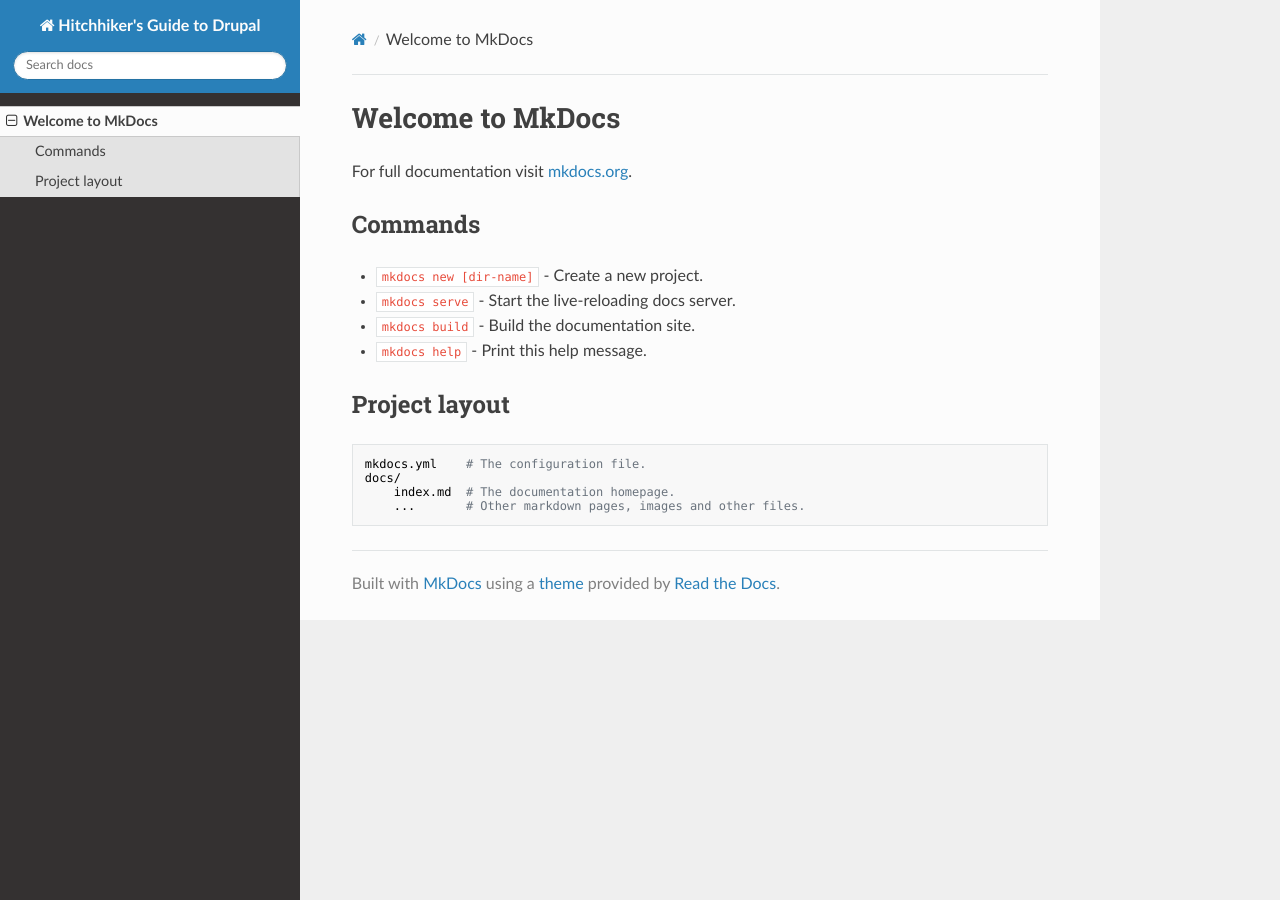
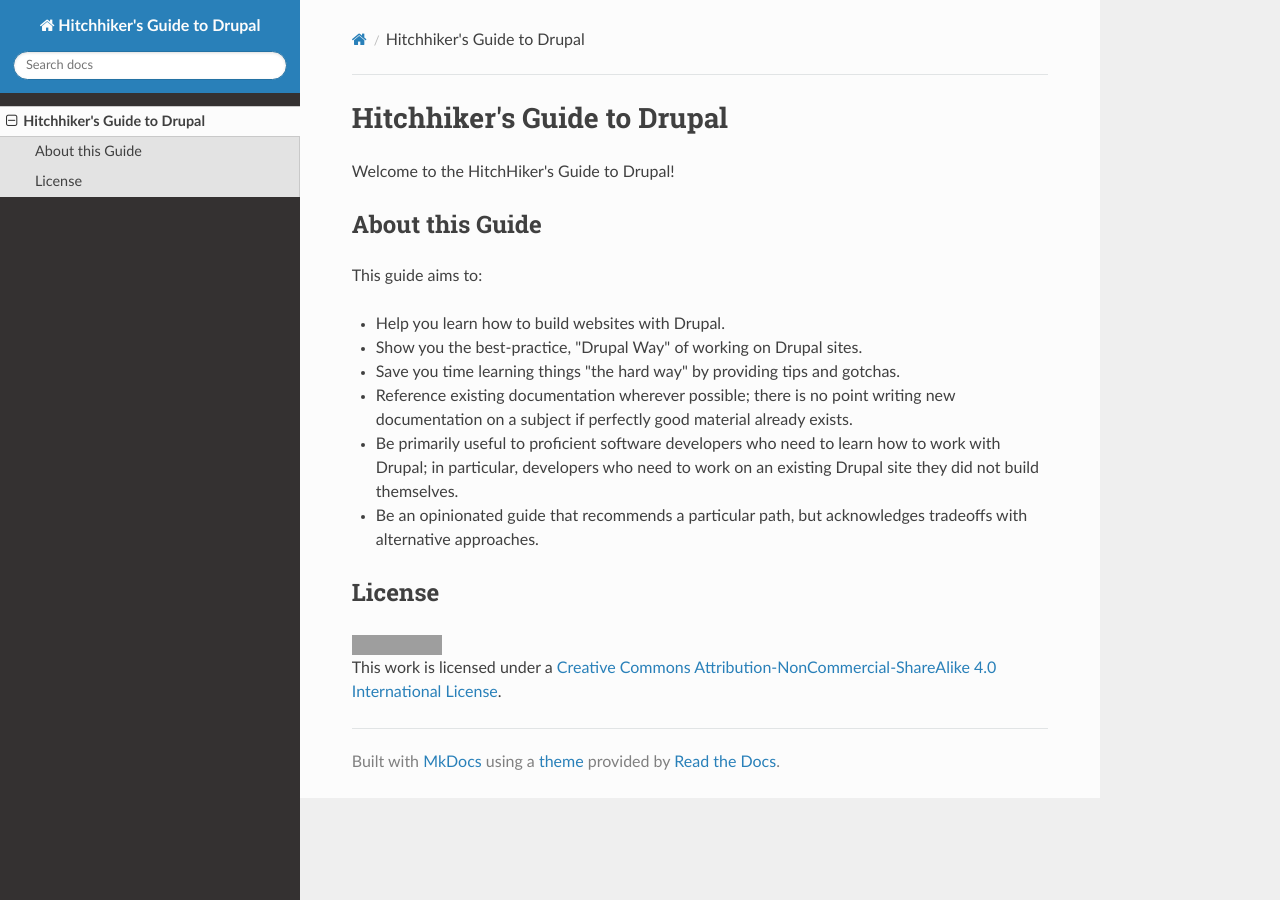
Before and after one commit to ben-denham/hgt-drupal, an MkDocs documentation site: the page built from docs/index.md, in a window 1280 px wide. Built offline with MkDocs 1.6.1, drawn with Linux system fonts in a browser that asks for light colours; nearby versions of some CDN libraries; grey boxes are pictures that could not be loaded.

Commit message:
Improve front page

```diff
--- a/docs/index.md
+++ b/docs/index.md
@@ -1,17 +1,24 @@
-# Welcome to MkDocs
+# Hitchhiker's Guide to Drupal
 
-For full documentation visit [mkdocs.org](http://mkdocs.org).
+Welcome to the HitchHiker's Guide to Drupal!
 
-## Commands
+## About this Guide
 
-* `mkdocs new [dir-name]` - Create a new project.
-* `mkdocs serve` - Start the live-reloading docs server.
-* `mkdocs build` - Build the documentation site.
-* `mkdocs help` - Print this help message.
+This guide aims to:
 
-## Project layout
+* Help you learn how to build websites with Drupal.
+* Show you the best-practice, "Drupal Way" of working on Drupal sites.
+* Save you time learning things "the hard way" by providing tips and
+  gotchas.
+* Reference existing documentation wherever possible; there is no
+  point writing new documentation on a subject if perfectly good
+  material already exists.
+* Be primarily useful to proficient software developers who need to
+  learn how to work with Drupal; in particular, developers who need to
+  work on an existing Drupal site they did not build themselves.
+* Be an opinionated guide that recommends a particular path, but
+  acknowledges tradeoffs with alternative approaches.
 
-    mkdocs.yml    # The configuration file.
-    docs/
-        index.md  # The documentation homepage.
-        ...       # Other markdown pages, images and other files.
+## License
+
+<a rel="license" href="http://creativecommons.org/licenses/by-nc-sa/4.0/"><img alt="Creative Commons Licence" style="border-width:0" src="https://i.creativecommons.org/l/by-nc-sa/4.0/88x31.png" /></a><br />This work is licensed under a <a rel="license" href="http://creativecommons.org/licenses/by-nc-sa/4.0/">Creative Commons Attribution-NonCommercial-ShareAlike 4.0 International License</a>.
```
